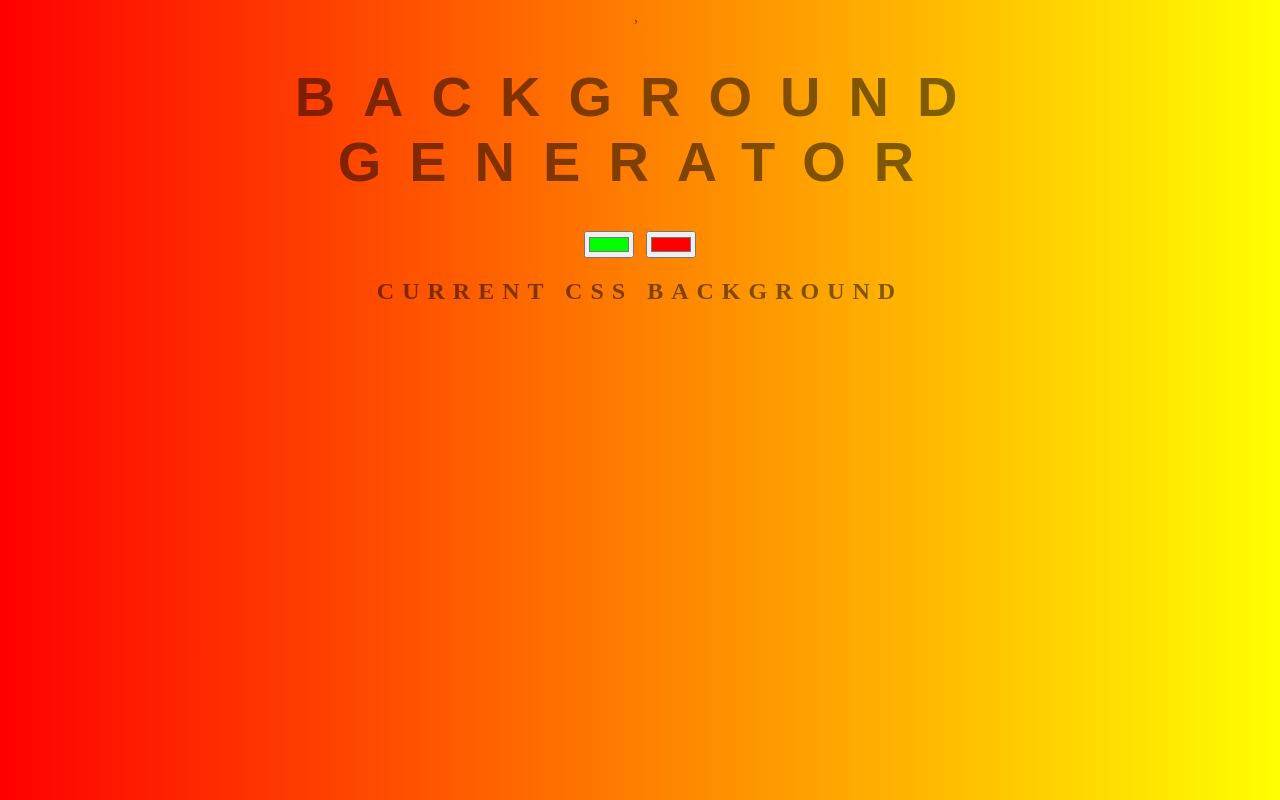
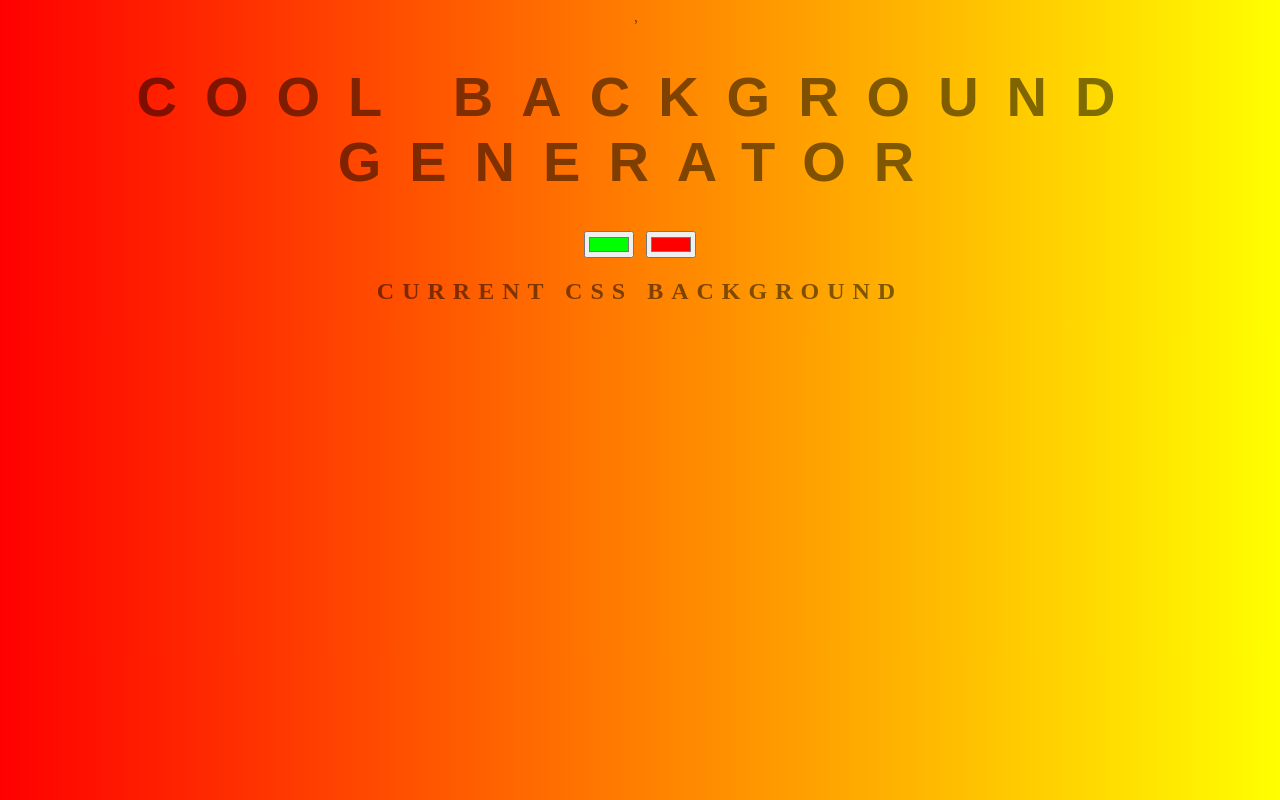
Before and after one commit to eugenGirlescu/background-generator, a plain HTML site: page index.html in a window 1280 px wide. Drawn offline with Linux system fonts and the light colour scheme.

Commit message:
new little change

```diff
--- a/index.html
+++ b/index.html
@@ -5,7 +5,7 @@
 	,<link rel="stylesheet" type="text/css" href="style.css">
 </head>
 <body id="gradient">
-	<h1>Background generator</h1>
+	<h1>Cool Background generator</h1>
 	<input class="color1" type="color" name="color1" value="#00ff00">
 	<input class="color2" type="color" name="color2" value="#ff0000">
 	<h2>Current CSS Background</h2>
```
